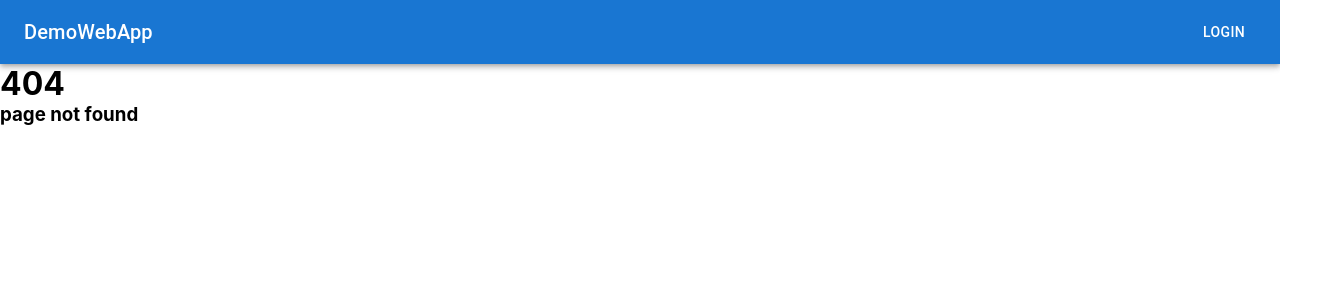
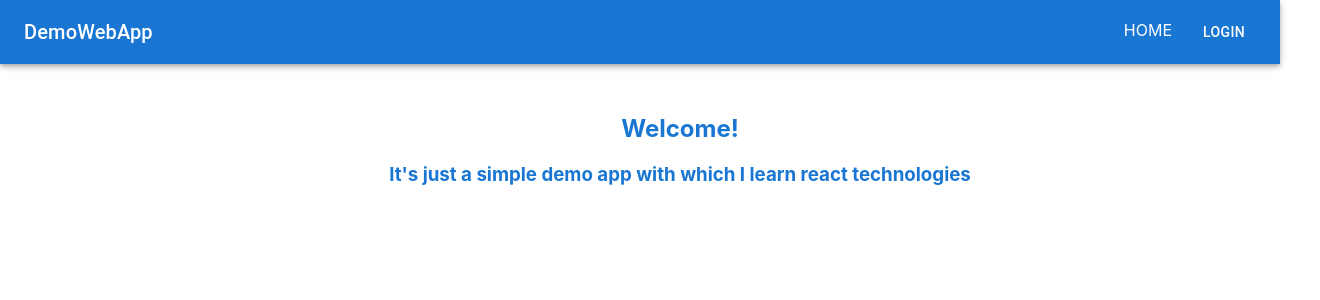
Before and after one commit to sanphir/portfolio-app, a React (Create React App) app: page /home in a window 1280 px wide. Before the commit this address led to /notfound. Shown: the top 300 px of the page, 1320 px wide, since content can reach past the window. Built offline with nearby package versions, Linux system fonts and the light colour scheme.

Commit message:
- file restructuring - some stile fixing

```diff
--- a/src/App.css
+++ /dev/null
@@ -1,5 +0,0 @@
-* {
-  margin: 0;
-  padding: 0;
-  box-sizing: 0;
- }
--- a/src/App.tsx
+++ b/src/App.tsx
@@ -1,4 +1,4 @@
-import "./App.css";
+import "./styles/App.css";
 import { Outlet } from "react-router-dom";
 import { Navbar } from "./components/Navbar";
 
--- a/src/components/EmployeesTable/EmployeesTable.tsx
+++ b/src/components/EmployeesTable/EmployeesTable.tsx
@@ -26,13 +26,13 @@ import { DialogResult, Order, getComparator, stableSort } from './EmployeesTable
 import { IEmployee } from '../../interfaces/IEmployee';
 import EmployeeService from '../../services/EmployeeService';
 
-import { useAppSelector, useAppDispatch } from '../../common/hooks';
+import { useAppSelector, useAppDispatch } from '../../redux/hooks';
 import {
     getEmployeesAsync,
     setEmployees,
     selectEmployees,
     removeEmployee
-} from '../../reducers/employeesSlice';
+} from '../../redux/employeesSlice';
 
 export default function EmployeesTable() {
     const rows = useAppSelector(selectEmployees);
--- a/src/components/Home.tsx
+++ b/src/components/Home.tsx
@@ -1,7 +1,19 @@
+import { borderRadius } from '@mui/system'
 import React from 'react'
 
 export const Home = () => {
     return (
-        <div>Home</div>
+        <div style={{
+            display: "block",
+            justifyContent: "center",
+            margin: "40px",
+            width: "100%",
+            minHeight: "300px"
+        }}>
+            <h2 style={{ padding: "10px 20px", textAlign: "center", color: "rgb(25, 118, 210)" }}>Welcome!</h2>
+
+            <h3 style={{ padding: "10px 20px", textAlign: "center", color: "rgb(25, 118, 210)" }}>It's just a simple demo app with which I learn react technologies</h3>
+
+        </div>
     )
 }
--- a/src/components/Navbar.tsx
+++ b/src/components/Navbar.tsx
@@ -1,6 +1,5 @@
-import React from "react";
-import { useState } from "react";
-import { useNavigate } from "react-router-dom";
+import "../styles/App.css";
+import { useNavigate, Link } from "react-router-dom";
 import AppBar from "@mui/material/AppBar";
 import Box from "@mui/material/Box";
 import Toolbar from "@mui/material/Toolbar";
@@ -35,15 +34,23 @@ export const Navbar = () => {
                         {isAuth ? "Hi, " + localStorage.getItem("userName") + "!" : ""}
                     </Typography>
                     {!isAuth && (
+                        <div>
+                            <Link to='home' className="navLink" >
+                                Home
+                            </Link>
                             <Button color="inherit" onClick={login}>
                                 Login
                             </Button>
+                        </div>
                     )}
                     {isAuth && (
                         <div>
-                        <Button color="inherit" onClick={()=>   navigate('employees')}>
+                            <Link to='home' className="navLink"  >
+                                Home
+                            </Link>
+                            <Link to='employees' className="navLink" >
                                 Employees
-                        </Button>
+                            </Link>
                             <Button color="inherit" onClick={logout}>
                                 Logout
                             </Button>
--- a/src/index.tsx
+++ b/src/index.tsx
@@ -12,7 +12,7 @@ import { EmployeeForm } from "./components/EmployeeForm";
 import { Provider } from 'react-redux'
 import NotFound from "./components/NotFound";
 import { RequireAuth } from './components/RequireAuth';
-import { store } from './store';
+import { store } from './redux/store';
 
 const root = ReactDOM.createRoot(
   document.getElementById('root') as HTMLElement
@@ -25,6 +25,7 @@ root.render(
         <Routes>
           <Route path="/" element={<App />}>
             <Route index element={<Home />} />
+            <Route path='home' element={<Home />} />
             <Route path="login" element={<Login />} />
             <Route
               path="employees"
@@ -34,12 +35,18 @@ root.render(
                 </RequireAuth>
               }
             />
-            {/* <Route path="new" element={<EmployeeForm />} /> */}
-            <Route path="employees/:id"          element={
-                <RequireAuth>
-                  <EmployeeForm />
-                </RequireAuth>
-              } />
+
+            <Route path="employees/new" element={
+              <RequireAuth>
+                <EmployeeForm />
+              </RequireAuth>
+            } />
+
+            <Route path="employees/:id" element={
+              <RequireAuth>
+                <EmployeeForm />
+              </RequireAuth>
+            } />
 
 
             <Route path="notfound" element={<NotFound />} />
--- a/src/reducers/employeesSlice.ts
+++ b/src/redux/employeesSlice.ts
@@ -1,5 +1,5 @@
 import { createAsyncThunk, createSlice, PayloadAction } from '@reduxjs/toolkit';
-import { RootState, AppThunk } from '../store';
+import { RootState, AppThunk } from './store';
 import EmployeeService from '../services/EmployeeService';
 import { IEmployee } from '../interfaces/IEmployee';
 
--- a/src/common/hooks.ts
+++ b/src/redux/hooks.ts
@@ -1,5 +1,5 @@
 import { TypedUseSelectorHook, useDispatch, useSelector } from 'react-redux';
-import type { RootState, AppDispatch } from '../store';
+import type { RootState, AppDispatch } from './store';
 
 // Use throughout your app instead of plain `useDispatch` and `useSelector`
 export const useAppDispatch = () => useDispatch<AppDispatch>();
--- a/src/store.ts
+++ b/src/redux/store.ts
@@ -1,9 +1,9 @@
 import { configureStore, ThunkAction, Action } from '@reduxjs/toolkit';
-import employeesReducer from './reducers/employeesSlice';
+import { employeesSlice } from './employeesSlice';
 
 export const store = configureStore({
   reducer: {
-    employees: employeesReducer,
+    employees: employeesSlice.reducer,
   }
 });
 
--- a/src/services/AuthService.ts
+++ b/src/services/AuthService.ts
@@ -20,7 +20,7 @@ export class AuthService {
             localStorage.setItem("accessToken", response.data.accessToken);
             localStorage.setItem("userName", response.data.userName);
             localStorage.setItem("role", response.data.role);
-            localStorage.setItem("validTo", response.data.userName);
+            localStorage.setItem("validTo", response.data.validTo);
 
             return {
                 data: response.data,
@@ -49,7 +49,12 @@ export class AuthService {
     }
 
     isAuth(): boolean {
-        return localStorage.getItem("accessToken") != null;
+        if (localStorage.getItem("accessToken") && localStorage.getItem("validTo")) {
+            //console.log(`Valid to: ${localStorage.getItem("validTo")} now ${Date.now()}`)
+            //console.log(`Parse valid to: ${Date.parse(localStorage.getItem("validTo") ?? "")} now ${Date.now()}`)
+            return Date.parse(localStorage.getItem("validTo") ?? "") > Date.now();
+        }
+        return false;
     }
 
     authHeader(): any {
--- /dev/null
+++ b/src/styles/App.css
@@ -0,0 +1,12 @@
+* {
+  margin: 0;
+  padding: 0;
+  box-sizing: 0;
+}
+
+a.navLink {
+  text-decoration: none;
+  text-transform: uppercase;
+  color: white;
+  margin-right: 20px;
+}
```
Lines whose indentation alone changed are shown as unchanged.
